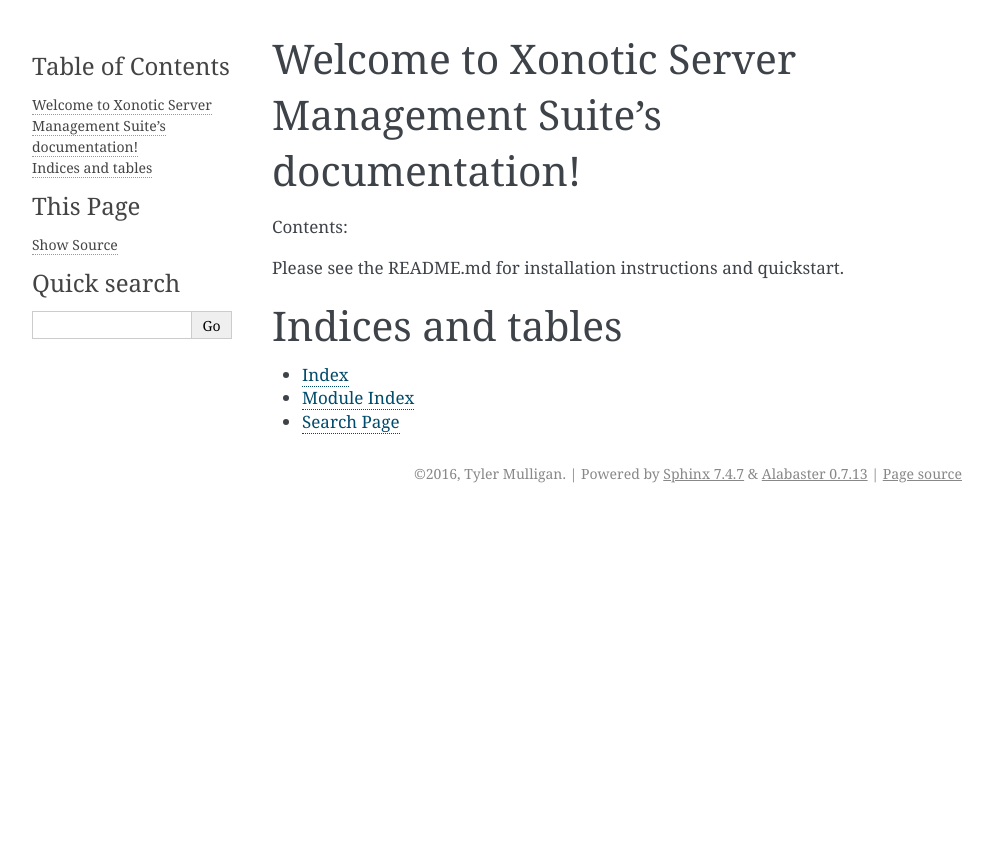
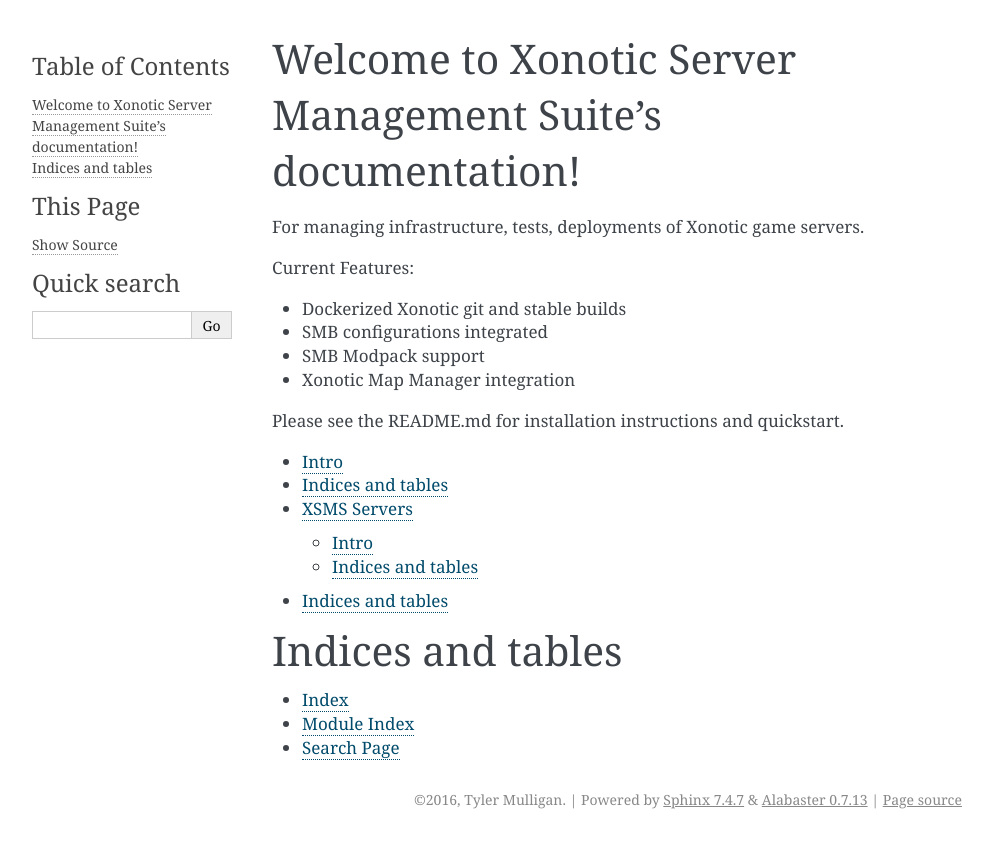
Before and after one commit to z/xonotic-server-management-suite, a Sphinx documentation site: the page built from docs/index.rst, in a window 1280 px wide. Shown: the top 848 px of the page, without its empty margins (148-1141 px from the left). Built offline with Sphinx 7.4.7, drawn with Linux system fonts in a browser that asks for light colours.

Commit message:
Started moving documentation over to sphinx

```diff
--- a/docs/conf.py
+++ b/docs/conf.py
@@ -18,7 +18,7 @@
 # If extensions (or modules to document with autodoc) are in another directory,
 # add these directories to sys.path here. If the directory is relative to the
 # documentation root, use os.path.abspath to make it absolute, like shown here.
-#sys.path.insert(0, os.path.abspath('.'))
+sys.path.insert(0, os.path.abspath(".."))
 
 # -- General configuration ------------------------------------------------
 
--- a/docs/index.rst
+++ b/docs/index.rst
@@ -6,12 +6,23 @@
 Welcome to Xonotic Server Management Suite's documentation!
 ===========================================================
 
-Contents:
+For managing infrastructure, tests, deployments of Xonotic game servers.
+
+Current Features:
+
+* Dockerized Xonotic git and stable builds
+* SMB configurations integrated
+* SMB Modpack support
+* Xonotic Map Manager integration
 
 Please see the README.md for installation instructions and quickstart.
 
+
 .. toctree::
    :maxdepth: 2
+
+   intro
+   xsms
 
 Indices and tables
 ==================
--- /dev/null
+++ b/docs/xsms.rst
@@ -0,0 +1,17 @@
+XSMS Servers
+===========================================================
+
+.. automodule:: xsms.servers
+    :members:
+
+.. toctree::
+   :maxdepth: 2
+
+   intro
+
+Indices and tables
+==================
+
+* :ref:`genindex`
+* :ref:`modindex`
+* :ref:`search`
```
Also changed, not shown: docker-compose.yml (+7 -3 lines), docs/intro.rst (added, +16 -0 lines), xsms/__init__.py (+12 -1 lines), 1 other file.
